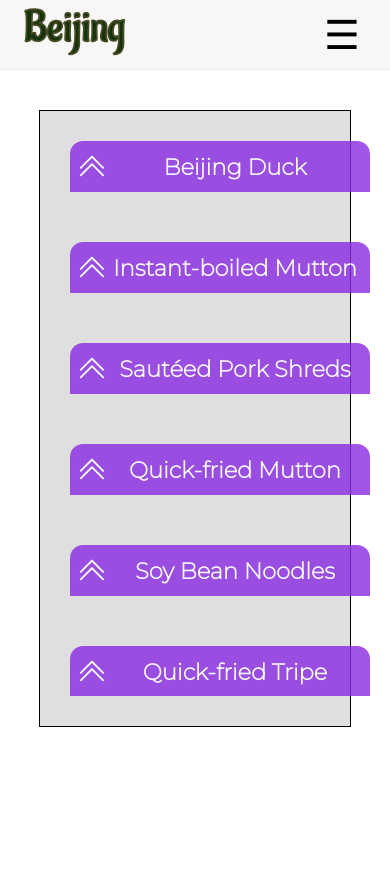
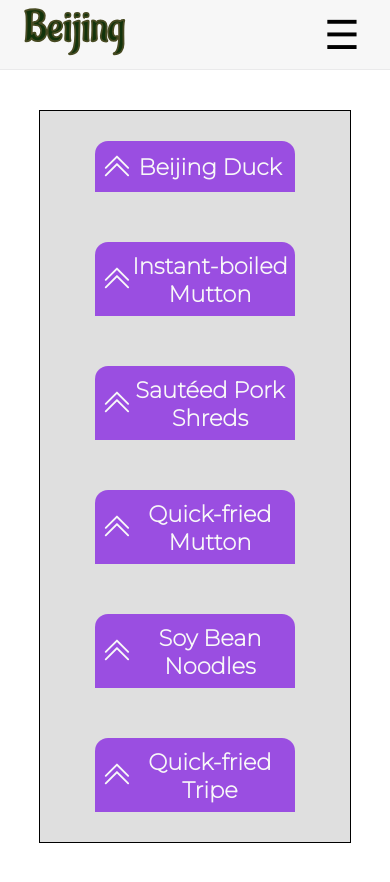
Before and after one commit to Husky931/Beijing-City, a React (Create React App) app: page /foods in a window 390 px wide. Before the commit the page ends 844 px from the top, so only its background shows below. Built offline with nearby package versions, Linux system fonts and the light colour scheme.

Commit message:
starting the foods

```diff
--- a/src/App.css
+++ b/src/App.css
@@ -762,7 +762,8 @@ label {
   margin: auto auto;
   display: flex;
   flex-direction: row;
-  border: 1px solid black;
+  justify-content: center;
+  align-items: center;
 }
 .district-group {
   display: flex;
@@ -777,6 +778,7 @@ label {
   width: 100%;
   display: block;
   height: 100%;
+  /* max-height: 100px; */
 }
 .district-select-html {
   width: 50%;
@@ -798,7 +800,8 @@ label {
   width: 100%;
   height: 100%;
   display: block;
-  /* height: 100%; */
+  /* max-height: 100px; */
+  /* float: left; */
 }
 .input-price-range{
   width: auto;
@@ -879,11 +882,11 @@ label {
   overflow: hidden;
   font-style: italic;
 }
-.position-center {
+/* .position-center {
   width: auto;
   height: auto;
   margin: auto auto;
-}
+} */
 .results-group {
   flex: 1;
   text-align: center;
@@ -1191,6 +1194,9 @@ label {
     width: 26px;
     float: right;
   }
+.price-label  {
+  float: none;
+}
   #nav {
     background-color: #f7f7f7;
   }
@@ -1231,9 +1237,6 @@ label {
   }
 }
 
-
-
-
 @media only screen and (max-width: 1184px) {
   .google-maps {
     width: 100%;
@@ -1258,6 +1261,16 @@ label {
   flex-direction: column;
   justify-content: center;
   align-items: center;
+}
+.foods-full-div {
+  display: auto auto;
+}
+.food-father-component {
+  width: 80%;
+  height: auto;
+  display: flex;
+  flex-direction: column;
+  margin: auto auto;
 }
 }
 
@@ -1297,4 +1310,22 @@ label {
     left: 20px;
     top: 5px;
   }
+.foods-full-div {
+  width: 80%;
+  height: auto;
+  background-color: rgba(192, 192, 192, 0.5);
+  border: 1px solid black;
+  margin: 40px auto;
+  display: grid;
+  grid-template-columns: repeat(auto-fit, minmax(200px, 1fr));
+  grid-row-gap: 50px;
+  padding: 30px;
 }
+.food-father-component {
+  width: 80%;
+  height: auto;
+  display: flex;
+  flex-direction: column;
+  margin: auto auto;
+}
+}
--- a/src/attraction-components/AttractionIcons.js
+++ b/src/attraction-components/AttractionIcons.js
@@ -1,4 +1,5 @@
 import React from 'react'
+import { Link } from 'react-router-dom'
 import { FaFlag } from 'react-icons/fa'
 import { FaStar } from 'react-icons/fa'
 import { FaListUl } from 'react-icons/fa'
@@ -8,9 +9,15 @@ export default function AttractionIcons() {
 
     return (
         <div className='attraction-icons'>
+            <Link to='*'>
             <FaFlag id='icon-1' />
+            </Link>
+            <Link to='*'>
             <FaStar id='icon-2' />
+            </Link>
+            <Link to='*'>
             <FaListUl id='icon-3'/>
+            </Link>
         </div>
     )
 }
--- a/src/museum-components/MuseumFormsField.js
+++ b/src/museum-components/MuseumFormsField.js
@@ -10,8 +10,8 @@ export default function MuseumFormsField({museumTotal, handleChange, sortedMuseu
 
                 {/* DISTRICT SELECTION */}
                 <div className='district-group'>
-                <div className='position-center'>
-                <label htmlFor='district' className='district-label'>Select district</label>
+                {/* <div className='position-center'> */}
+                <label htmlFor='district' className='district-label'> District</label>
                     <select name='district' id='district' value={district} onChange={handleChange} className='district-select-html' >
                         <option value='all'>All</option>
                         <option value='Chaoyang'>Chaoyang</option>
@@ -21,16 +21,16 @@ export default function MuseumFormsField({museumTotal, handleChange, sortedMuseu
                         <option value='Xicheng'>Xicheng</option>
                         <option value='Changping'>Changping</option>
                     </select>
-                    </div>
+                    {/* </div> */}
                 </div>
                 {/* END OF DISTRICT SELECTION */}
 
                 <div className='price-group'>
-                <div className='position-center'>
-                    <label htmlFor='price' className='price-label'>Price range: {price} ¥ </label>
+                {/* <div className='position-center'>  */}
+                    <label htmlFor='price' className='price-label'>Price: {price} ¥ </label>
                     <input type='range' name='price' id='price' className='input-price-range'
                     min={minPrice} max={maxPrice} value={price} onChange={handleChange}/>
-                    </div>
+                    {/* </div> */}
                 </div>
 
                 <div className='check-group'>
--- a/src/pages/Error.js
+++ b/src/pages/Error.js
@@ -5,7 +5,7 @@ export default function Error() {
 
     return (
         <>
-            <Hero title={'Page not found'} subtitle={'Go back'} buttonText={'Home'} pathTo={'/'} />
+            <Hero title={'404 ERROR'} subtitle={'This page does not exist'} buttonText={'Home'} pathTo={'/'} />
         </>
     )
 }
```
